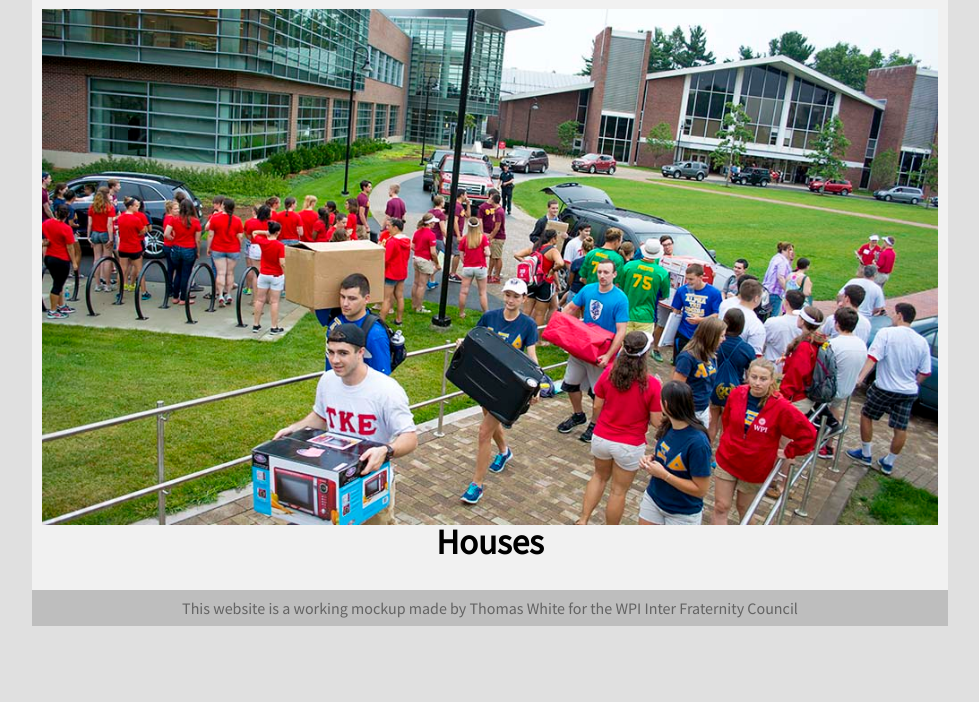
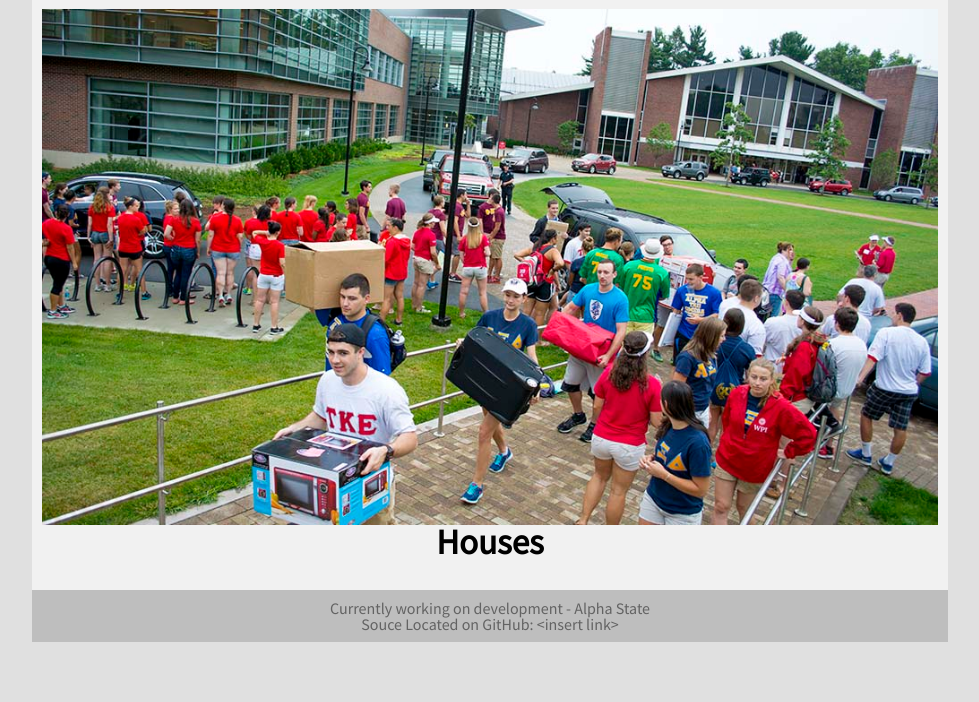
Before and after one commit to WPI-IFC/ifc-website, a Django app: page /house/ in a window 1280 px wide. Shown: the part 81-783 px from the top of the page, without its empty margins (150-1129 px from the left). Run offline with Django 3.2, Linux system fonts and the light colour scheme; data that the repository does not hold is empty.

Commit message:
Updated footer to alpha state Need to actually transition to GitHub at some point

```diff
--- a/ifcweb/templates/footer.html
+++ b/ifcweb/templates/footer.html
@@ -1,3 +1,5 @@
 <divc class="footer">
-    <span>This website is a working mockup made by Thomas White for the WPI Inter Fraternity Council</span>
+    <span>Currently working on development - Alpha State</span>
+    <br>
+    <span>Souce Located on GitHub: &lt;insert link&gt;</span>
 </div>
```
